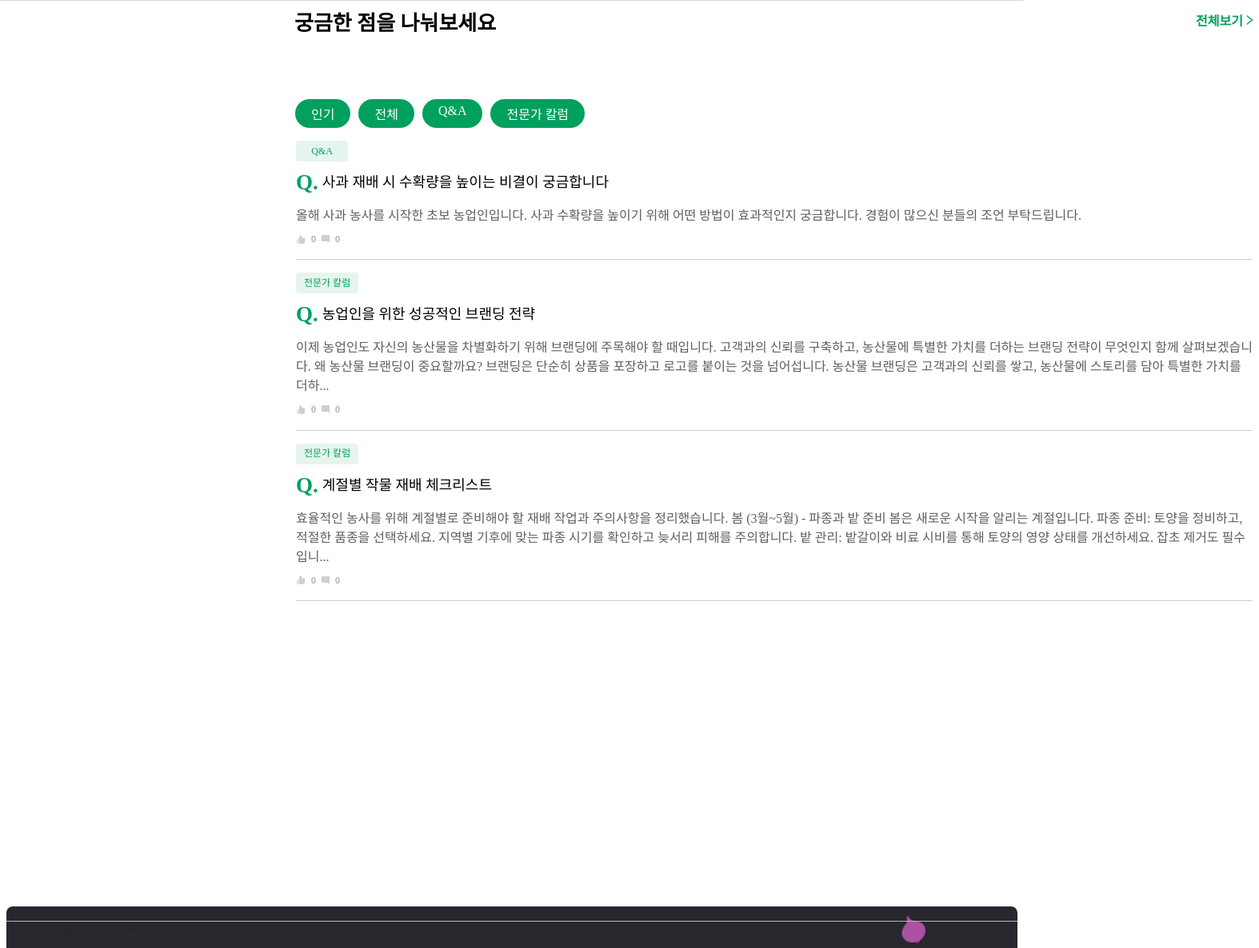
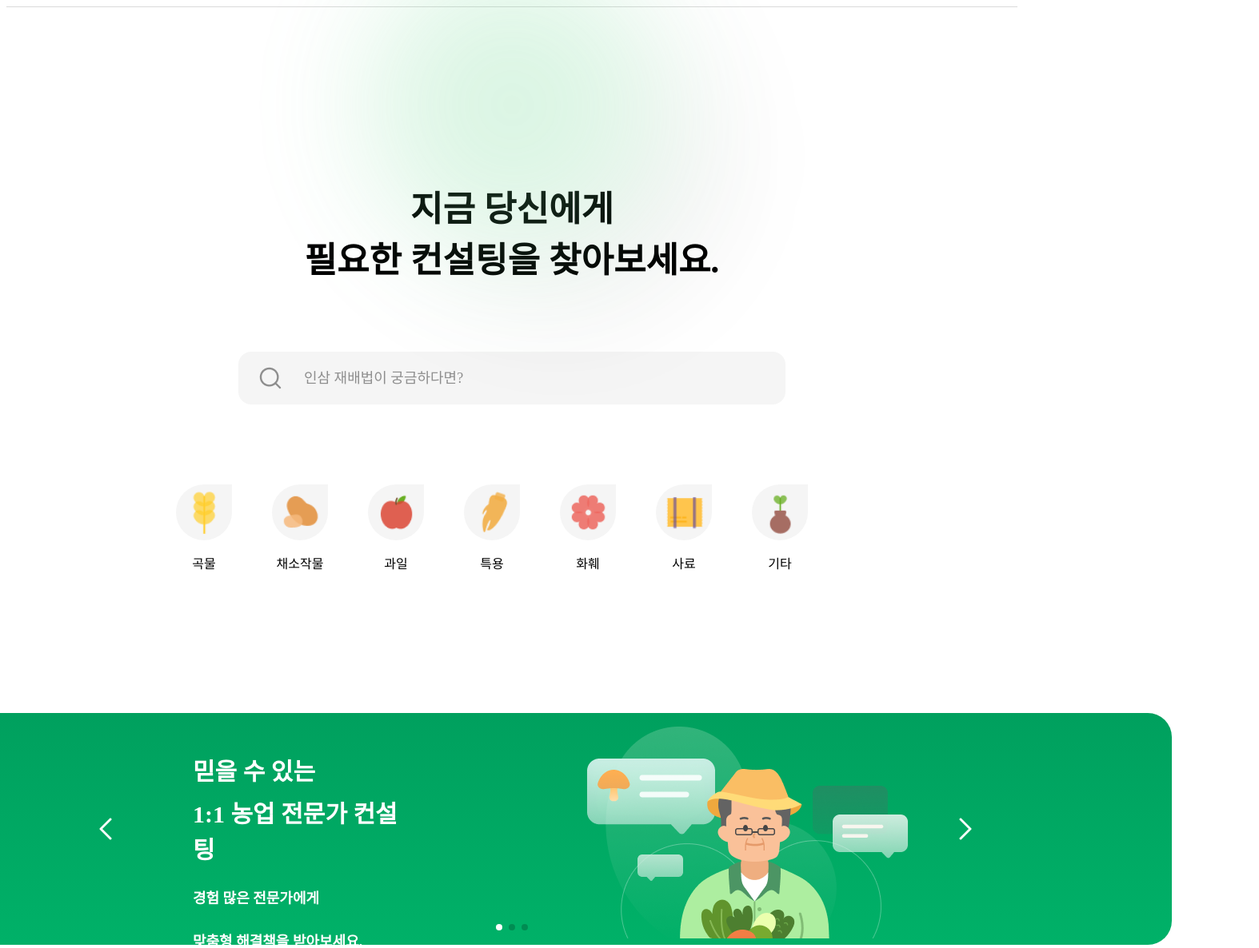
Before and after one commit to Farm-On/FE, a React (Vite) app: page / in a window 1280 px wide. Shown: the part 80-1266 px from the top of the page at 80% size, 1574 px wide, since content can reach past the window. Built offline with nearby package versions, Linux system fonts and the light colour scheme.

Commit message:
feat: 홈 화면 전체 외형 구현 완료

```diff
--- a/src/components/Community.tsx
+++ b/src/components/Community.tsx
@@ -1,71 +1,85 @@
-//홈화면에 있는 커뮤니티 부분
 import * as C from '../styles/MainCommunityStyle';
-import { AiOutlineRight } from "react-icons/ai";
+import { AiOutlineRight } from 'react-icons/ai';
 import { useState } from 'react';
-import CommunityFeed from './Feed';
+import Feed from './Feed';
 
-interface Category{
-    id:string;
-    title:string;
+interface Category {
+  id: string;
+  title: string;
 }
 
-function Community():JSX.Element{
-    const [category,setCategory] = useState<Category[]>([
+const initialCategories: Category[] = [
   {
-            id:'1',
-            title:'인기'
+    id: '1',
+    title: '인기',
   },
   {
-            id:'2',
-            title:'전체'
+    id: '2',
+    title: '전체',
   },
   {
-            id:'3',
-            title:'Q&A'
+    id: '3',
+    title: 'Q&A',
   },
   {
-            id:'4',
-            title:'전문가 칼럼'
-        }
-    ]);
-    return(
-        <>
-            <div>
+    id: '4',
+    title: '전문가 칼럼',
+  },
+];
+
+function Community(): JSX.Element {
+  const [selectedCategory, setSelectedCategory] = useState<string>('1');
+
+  const handleCategoryClick = (id: string) => {
+    setSelectedCategory(id);
+  };
+
+  return (
+    <C.CommunityContainer>
+      <C.ContentWrapper>
         <C.Title>
           <h2>궁금한 점을 나눠보세요</h2>
           <C.ViewAll>
             <h4>전체보기</h4>
-                        <p><AiOutlineRight /></p>
+            <p>
+              <AiOutlineRight />
+            </p>
           </C.ViewAll>
         </C.Title>
 
-                {/*나중에 온클릭 추가*/}
         <C.CategoryWrapper>
-                    {category?.map((category,index)=>{
-                        return(
+          {initialCategories.map((category) => (
             <div key={category.id}>
-                                <C.Category>
+              <C.Category
+                isSelected={selectedCategory === category.id}
+                onClick={() => handleCategoryClick(category.id)}
+              >
                 <p>{category.title}</p>
               </C.Category>
             </div>
-
-                        )
-                    })}
-
+          ))}
         </C.CategoryWrapper>
 
-                {/*일단 하드코딩(데이터 존재 X) */}
-                <CommunityFeed topic='Q&A' headline='사과 재배 시 수확량을 높이는 비결이 궁금합니다' content='올해 사과 농사를 시작한 초보 농업인입니다. 사과 수확량을 높이기 위해 어떤 방법이 효과적인지 궁금합니다. 경험이 많으신 분들의 조언 부탁드립니다.'/>
-                <CommunityFeed topic='전문가 칼럼' headline='농업인을 위한 성공적인 브랜딩 전략' content='이제 농업인도 자신의 농산물을 차별화하기 위해 브랜딩에 주목해야 할 때입니다. 고객과의 신뢰를 구축하고, 농산물에 특별한 가치를 더하는 브랜딩 전략이 무엇인지 함께 살펴보겠습니다. 왜 농산물 브랜딩이 중요할까요? 브랜딩은 단순히 상품을 포장하고 로고를 붙이는 것을 넘어섭니다. 농산물 브랜딩은 고객과의 신뢰를 쌓고, 농산물에 스토리를 담아 특별한 가치를 더하...'/>
-                <CommunityFeed topic='전문가 칼럼' headline='계절별 작물 재배 체크리스트' content='효율적인 농사를 위해 계절별로 준비해야 할 재배 작업과 주의사항을 정리했습니다. 봄 (3월~5월) - 파종과 밭 준비 봄은 새로운 시작을 알리는 계절입니다. 파종 준비: 토양을 정비하고, 적절한 품종을 선택하세요. 지역별 기후에 맞는 파종 시기를 확인하고 늦서리 피해를 주의합니다. 밭 관리: 밭갈이와 비료 시비를 통해 토양의 영양 상태를 개선하세요. 잡초 제거도 필수입니...'/>
-
-
-
-
-
-            </div>
-        </>
-    )
+        <C.FeedWrapper>
+          <Feed
+            topic="Q&A"
+            headline="사과 재배 시 수확량을 높이는 비결이 궁금합니다"
+            content="올해 사과 농사를 시작한 초보 농업인입니다. 사과 수확량을 높이기 위해 어떤 방법이 효과적인지 궁금합니다. 경험이 많으신 분들의 조언 부탁드립니다."
+          />
+          <Feed
+            topic="전문가 칼럼"
+            headline="농업인을 위한 성공적인 브랜딩 전략"
+            content="이제 농업인도 자신의 농산물을 차별화하기 위해 브랜딩에 주목해야 할 때입니다. 고객과의 신뢰를 구축하고, 농산물에 특별한 가치를 더하는 브랜딩 전략이 무엇인지 함께 살펴보겠습니다. 왜 농산물 브랜딩이 중요할까요? 브랜딩은 단순히 상품을 포장하고 로고를 붙이는 것을 넘어섭니다. 농산물 브랜딩은 고객과의 신뢰를 쌓고, 농산물에 스토리를 담아 특별한 가치를 더하..."
+          />
+          <Feed
+            topic="전문가 칼럼"
+            headline="계절별 작물 재배 체크리스트"
+            content="효율적인 농사를 위해 계절별로 준비해야 할 재배 작업과 주의사항을 정리했습니다. 봄 (3월~5월) - 파종과 밭 준비 봄은 새로운 시작을 알리는 계절입니다. 파종 준비: 토양을 정비하고, 적절한 품종을 선택하세요. 지역별 기후에 맞는 파종 시기를 확인하고 늦서리 피해를 주의합니다. 밭 관리: 밭갈이와 비료 시비를 통해 토양의 영양 상태를 개선하세요. 잡초 제거도 필수입니..."
+          />
+        </C.FeedWrapper>
+      </C.ContentWrapper>
+    </C.CommunityContainer>
+  );
 }
 
 export default Community;
--- a/src/components/Feed.tsx
+++ b/src/components/Feed.tsx
@@ -1,41 +1,31 @@
-//커뮤니티 글 낱개 컴포넌트
+import React from 'react';
 import * as C from '../styles/MainCommunityStyle';
 
-interface FeedProps{
-    topic:string;
-    headline:string;
-    content:string;
+interface FeedProps {
+  topic: string;
+  headline: string;
+  content: string;
 }
 
-function Feed({topic,headline,content}:FeedProps): JSX.Element {
+const Feed: React.FC<FeedProps> = ({ topic, headline, content }) => {
   return (
-        <>
-
-            < C.Feeds >
+    <div>
       <C.GreenBox>
         <p>{topic}</p>
       </C.GreenBox>
-
-
-                <C.Headline>
-                    <h2>Q.</h2>
-                    <p>{headline}</p>
-                </C.Headline>
-
+      <C.Headline>{headline}</C.Headline>
       <C.Content>
         <p>{content}</p>
       </C.Content>
-
-
       <C.Interactions>
-                    <C.StyledLike/> <span><p>0</p></span>
-                    <C.StyledComment/> <span><p>0</p></span>
+        <C.StyledLike />
+        <p>0</p>
+        <C.StyledComment />
+        <p>0</p>
       </C.Interactions>
-
-                <C.DividingLine/>
-            </C.Feeds >
-        </>
-    )
-}
+      <C.DividingLine />
+    </div>
+  );
+};
 
 export default Feed;
--- a/src/components/Navbar/index.tsx
+++ b/src/components/Navbar/index.tsx
@@ -3,10 +3,6 @@ import styled from '@emotion/styled';
 import logo from '../../assets/images/logo.png';
 
 const NavContainer = styled.nav`
-  position: fixed;
-  top: 0;
-  left: 0;
-  right: 0;
   height: 80px;
   background: #ffffff;
   border-bottom: 1px solid #dadada;
--- a/src/components/search/banner.tsx
+++ b/src/components/search/banner.tsx
@@ -1,99 +1,154 @@
 import styled from 'styled-components';
-import Page1 from '../../assets/images/page1.png';
-import Page2 from '../../assets/images/page2.png';
-import Page3 from '../../assets/images/page3.png';
 import Farmer from '../../assets/images/farmer.png';
 import Left from '../../assets/images/chevron-left.png';
 import Right from '../../assets/images/chevron-right.png';
-const Container = styled.div`
-  display: flex;
-  margin-top: 6.875rem;
+import { useState } from 'react';
+
+const BannerContainer = styled.div`
+  position: relative;
+  width: 1650px;
+  height: 290px;
+  left: calc(50% - 1650px / 2);
+  margin-top: 40px;
   background: linear-gradient(180deg, #00a05e 0%, #00b168 100%);
   border-radius: 30px;
-  height: 18.125rem;
-  width: 113.125rem;
+  overflow: hidden;
 `;
 
 const TitleContainer = styled.div`
   display: flex;
   flex-direction: column;
-  margin-top: 3.188rem;
-  margin-left: 2.125rem;
+  align-items: flex-start;
+  padding: 0px 0px 0px 34px;
+  gap: 8px;
+  position: absolute;
+  width: 298px;
+  height: 158px;
+  left: 392px;
+  top: 51px;
 `;
 
-const StyledTitle = styled.p`
-  font-size: 1.875em;
-  color: white;
-  margin: 0;
+const StyledTitle = styled.div`
+  width: 264px;
+  font-family: 'Pretendard';
+  font-style: normal;
+  font-weight: 700;
+  font-size: 30px;
+  line-height: 150%;
+  text-transform: uppercase;
+  color: #ffffff;
 `;
 
-const StyledP = styled.p`
-  font-size: 1.125rem;
-  color: white;
-  margin: 0;
-  margin-top: 0.5rem;
-`;
-
-const StyledPage = styled.img`
-  width: 0.5rem;
-  height: 0.5rem;
-  object-fit: cover;
-  margin-right: 0.5rem;
+const StyledP = styled.div`
+  width: 216px;
+  font-family: 'Pretendard';
+  font-style: normal;
+  font-weight: 600;
+  font-size: 18px;
+  line-height: 166%;
+  text-transform: uppercase;
+  color: #ffffff;
+  margin-top: 16px;
 `;
 
 const PageContainer = styled.div`
   display: flex;
-  margin-top: 16.5rem;
-  margin-left: 15.625rem;
+  flex-direction: row;
+  align-items: center;
+  padding: 0px;
+  gap: 8px;
+  position: absolute;
+  width: 40px;
+  height: 8px;
+  left: 50%;
+  transform: translateX(-50%);
+  bottom: 18px;
+`;
+
+const StyledPage = styled.div<{ active?: boolean }>`
+  width: 8px;
+  height: 8px;
+  border-radius: 50%;
+  background: ${(props) => (props.active ? '#FFFFFF' : '#000000')};
+  opacity: ${(props) => (props.active ? 1 : 0.2)};
 `;
 
 const ImgContainer = styled.div`
-  display: flex;
-  margin-left: 10rem;
+  position: absolute;
+  width: 401px;
+  height: 274px;
+  right: 330px;
+  top: 8px;
 `;
 
 const StyledImage = styled.img`
   width: 100%;
   height: 100%;
-  object-fit: cover;
+  object-fit: contain;
 `;
 
-const LeftChevron = styled.img`
-  width: 3rem;
-  height: 3rem;
-  object-fit: cover;
-  margin-top: 7.563rem;
-  margin-left: 18.063rem;
-`;
+const ChevronButton = styled.button<{ direction: 'left' | 'right' }>`
+  position: absolute;
+  top: 50%;
+  transform: translateY(-50%);
+  ${(props) => (props.direction === 'left' ? 'left: 293px;' : 'right: 234px;')}
+  width: 48px;
+  height: 48px;
+  background: none;
+  border: none;
+  padding: 0;
+  cursor: pointer;
+  z-index: 2;
 
-const RightChevron = styled.img`
-  width: 3rem;
-  height: 3rem;
-  object-fit: cover;
-  margin-top: 7.563rem;
-  margin-left: 3rem;
+  img {
+    width: 100%;
+    height: 100%;
+    object-fit: contain;
+  }
 `;
 
 const Banner = () => {
+  const [currentSlide, setCurrentSlide] = useState(0);
+
+  const handlePrevSlide = () => {
+    setCurrentSlide((prev) => (prev === 0 ? 2 : prev - 1));
+  };
+
+  const handleNextSlide = () => {
+    setCurrentSlide((prev) => (prev === 2 ? 0 : prev + 1));
+  };
+
   return (
-    <Container>
-      <LeftChevron src={Left} alt="left" />
+    <BannerContainer>
+      <ChevronButton direction="left" onClick={handlePrevSlide}>
+        <img src={Left} alt="left" />
+      </ChevronButton>
+
       <TitleContainer>
         <StyledTitle>믿을 수 있는</StyledTitle>
         <StyledTitle>1:1 농업 전문가 컨설팅</StyledTitle>
         <StyledP>경험 많은 전문가에게</StyledP>
         <StyledP>맞춤형 해결책을 받아보세요.</StyledP>
       </TitleContainer>
-      <PageContainer>
-        <StyledPage src={Page1} alt="page1" />
-        <StyledPage src={Page2} alt="page2" />
-        <StyledPage src={Page3} alt="page3" />
-      </PageContainer>
+
       <ImgContainer>
         <StyledImage src={Farmer} alt="farmer" />
       </ImgContainer>
-      <RightChevron src={Right} alt="right" />
-    </Container>
+
+      <PageContainer>
+        {[0, 1, 2].map((index) => (
+          <StyledPage
+            key={index}
+            active={currentSlide === index}
+            onClick={() => setCurrentSlide(index)}
+          />
+        ))}
+      </PageContainer>
+
+      <ChevronButton direction="right" onClick={handleNextSlide}>
+        <img src={Right} alt="right" />
+      </ChevronButton>
+    </BannerContainer>
   );
 };
 
--- a/src/components/search/search.tsx
+++ b/src/components/search/search.tsx
@@ -2,18 +2,28 @@ import styled from 'styled-components';
 import Category from './category';
 import SearchImg from '../../assets/images/search.png';
 import Banner from './banner';
+
 const Container = styled.div`
+  width: 100%;
   display: flex;
   flex-direction: column;
   align-items: center;
   position: relative;
-  overflow: hidden;
+`;
+
+const SearchSection = styled.div`
+  width: 1200px;
+  display: flex;
+  flex-direction: column;
+  align-items: center;
+  position: relative;
+  z-index: 1;
 `;
 
 const BackgroundBlur = styled.div`
   position: absolute;
-  width: 25rem;
-  height: 25rem;
+  width: 400px;
+  height: 400px;
   opacity: 0.6;
   background: radial-gradient(
     100% 100% at 50% 50%,
@@ -23,72 +33,93 @@ const BackgroundBlur = styled.div`
   box-shadow: 66px 66px 66px rgba(0, 0, 0, 0.1);
   border-radius: 9999px;
   filter: blur(66px);
-  z-index: 0; /* 컨텐츠 뒤에 배치 */
-  margin-top: -9.875rem;
-`;
-
-const ContentWrapper = styled.div`
-  display: flex;
-  flex-direction: column;
-  align-items: center;
-  z-index: 1; /* 배경보다 위에 배치 */
+  z-index: 0;
+  top: -158px;
+  left: 50%;
+  transform: translateX(-50%);
 `;
 
 const Title1 = styled.h1`
-  font-size: 2.75rem;
+  font-family: 'Pretendard';
+  font-size: 44px;
   font-weight: bold;
+  margin: 0;
   margin-top: 137px;
-  margin-bottom: 0;
+  text-align: center;
 `;
 
 const Title2 = styled.h1`
-  font-size: 2.75rem;
+  font-family: 'Pretendard';
+  font-size: 44px;
   font-weight: bold;
   margin: 0;
-  margin-top: 0;
   margin-bottom: 86px;
+  text-align: center;
 `;
 
 const SearchBar = styled.div`
   display: flex;
   align-items: center;
-  width: 42.75rem;
-  height: 4.125rem;
+  width: 684px;
+  height: 66px;
   background-color: #f5f5f5;
-  border-radius: 1vw;
+  border-radius: 16px;
+  margin-bottom: 40px;
 `;
 
 const StyledImage = styled.img`
-  width: 2rem;
-  height: 2rem;
-  object-fit: cover;
-  margin-left: 1.5rem;
+  width: 32px;
+  height: 32px;
+  object-fit: contain;
+  margin-left: 24px;
 `;
 
 const Input = styled.input`
   width: 100%;
+  height: 100%;
   border: none;
   outline: none;
-  font-size: 1.125rem;
+  font-family: 'Pretendard';
+  font-size: 18px;
   color: #8e8e8e;
   background: none;
-  margin-left: 1rem;
+  margin: 0 24px;
+
+  &::placeholder {
+    color: #8e8e8e;
+  }
+`;
+
+const BannerContainer = styled.div`
+  width: 100%;
+  margin-top: 80px;
+`;
+
+const CategoryContainer = styled.div`
+  width: 100%;
+  display: flex;
+  justify-content: center;
+  margin-bottom: 40px;
 `;
 
 const Search = () => {
   return (
     <Container>
-      <BackgroundBlur />
-      <ContentWrapper>
-        <Title1>지금 당신에게 </Title1>
+      <SearchSection>
+        <BackgroundBlur />
+        <Title1>지금 당신에게</Title1>
         <Title2>필요한 컨설팅을 찾아보세요.</Title2>
         <SearchBar>
-          <StyledImage src={SearchImg} alt="Grain" />
+          <StyledImage src={SearchImg} alt="Search" />
           <Input placeholder="인삼 재배법이 궁금하다면?" />
         </SearchBar>
-        <Category />
+        <CategoryContainer>
+          <Category />
+        </CategoryContainer>
+      </SearchSection>
+      <BannerContainer>
         <Banner />
-      </ContentWrapper>
+      </BannerContainer>
     </Container>
   );
 };
--- a/src/pages/Home/index.tsx
+++ b/src/pages/Home/index.tsx
@@ -3,29 +3,78 @@ import Navbar from '../../components/Navbar';
 import Footer from '../../components/Footer';
 import InquiryBanner from '../../components/InquiryBanner';
 import Community from '../../components/Community';
+import { Trendings } from '../../components/Home_3';
+import Search from '../../components/search/search';
 
 const HomeContainer = styled.div`
   width: 100%;
   min-height: 100vh;
-  background: white;
+  display: flex;
+  flex-direction: column;
   position: relative;
+  padding-top: 80px; // Height of Navbar
+  padding-bottom: 180px; // Height of Footer
 `;
 
-const Content = styled.div`
-  padding-top: 80px;
-  padding-bottom: 382px; // Footer + InquiryBanner height
+const MainContent = styled.div`
+  flex: 1;
+  display: flex;
+  flex-direction: column;
+`;
+
+const Section = styled.div`
+  width: 100%;
+  max-width: 1200px;
+  margin: 0 auto;
+  padding: 0 20px;
+`;
+
+const SearchSection = styled(Section)`
+  margin-bottom: 120px;
+`;
+
+const CommunitySection = styled(Section)`
+  margin-bottom: 120px;
+`;
+
+const TrendingsSection = styled(Section)`
+  margin-bottom: 120px;
+`;
+
+const BannerSection = styled(Section)`
+  margin-bottom: 120px;
+`;
+
+const FooterWrapper = styled.div`
+  position: absolute;
+  bottom: 0;
+  width: 100%;
 `;
 
 const Home = () => {
   return (
-    <HomeContainer>
+    <>
       <Navbar />
-      <Content>
-        <Community />
-      </Content>
-      <InquiryBanner />
-      <Footer />
-    </HomeContainer>
+      <HomeContainer>
+        <MainContent>
+          <SearchSection>
+            <Search />
+          </SearchSection>
+          <CommunitySection>
+            <Community />
+          </CommunitySection>
+          <TrendingsSection>
+            <Trendings />
+          </TrendingsSection>
+          <BannerSection>
+            <InquiryBanner />
+          </BannerSection>
+        </MainContent>
+        <FooterWrapper>
+          <Footer />
+        </FooterWrapper>
+      </HomeContainer>
+    </>
   );
 };
 
--- a/src/styles/MainCommunityStyle.tsx
+++ b/src/styles/MainCommunityStyle.tsx
@@ -1,147 +1,169 @@
-//홈화면에 있는 커뮤니티 스타일
-import styled from "styled-components";
-import { AiFillLike } from "react-icons/ai";
-import { MdModeComment } from "react-icons/md";
+import styled from 'styled-components';
+import { AiFillLike } from 'react-icons/ai';
+import { MdModeComment } from 'react-icons/md';
+
+export const CommunityContainer = styled.div`
+  width: 100%;
+  display: flex;
+  justify-content: center;
+  padding-top: 120px;
+`;
+
+export const ContentWrapper = styled.div`
+  width: 1200px;
+`;
 
 export const StyledLike = styled(AiFillLike)`
-    color:rgba(206, 206, 206, 1);
-    width:13.05px;
-    height:13.26px;
-`
+  color: rgba(206, 206, 206, 1);
+  width: 13.05px;
+  height: 13.26px;
+`;
+
 export const StyledComment = styled(MdModeComment)`
-    color:rgba(206, 206, 206, 1);
-    width:12px;
-    height:14px;
-`
+  color: rgba(206, 206, 206, 1);
+  width: 12px;
+  height: 14px;
+`;
 
 export const Title = styled.div`
-    width:1206px;
-    padding-left:360px;
-    display:flex;
-    justify-content:space-between;
-    h2{
-        font-family:'PretendardSemiBold';
-        font-size:26px;
-        margin:0;
+  width: 100%;
+  display: flex;
+  justify-content: space-between;
+  align-items: center;
+  margin-bottom: 40px;
+  h2 {
+    font-family: 'PretendardSemiBold';
+    font-size: 26px;
+    margin: 0;
   }
-`
+`;
+
 export const ViewAll = styled.div`
-    display:flex;
-    justify-content:center;
-    align-items:center;
-    cursor:pointer;
-    h4{
-        font-family:'PretendardMedium';
-        margin:0;
-        font-size:16px;
-        line-height:24px;
-        color:rgba(0, 160, 94, 1);
+  display: flex;
+  justify-content: center;
+  align-items: center;
+  cursor: pointer;
+  h4 {
+    font-family: 'PretendardMedium';
+    margin: 0;
+    font-size: 16px;
+    line-height: 24px;
+    color: rgba(0, 160, 94, 1);
   }
-    p{
-        margin:0;
-        width:20px;
-        height:20px;
-        color:rgba(0, 160, 94, 1);
+  p {
+    margin: 0;
+    width: 20px;
+    height: 20px;
+    color: rgba(0, 160, 94, 1);
   }
-`
+`;
+
 export const CategoryWrapper = styled.div`
-    padding-left:361px;
-    width:353px;
-    height:36px;
-    display:flex;
-    gap:10px;
-    padding-top:79px;
+  width: 100%;
+  display: flex;
+  gap: 10px;
+  margin-bottom: 40px;
+`;
 
-`
-export const Category = styled.div`
-    margin:0;
-    min-width:68px;
-    width:fit-content;
-    height:36px;
-    border-radius:71.01px;
-    background-color:rgba(0, 160, 94, 1);
-    display:flex;
-    justify-content:center;
-    align-items:center;
-    cursor:pointer;
-    p{
-        color:rgba(255, 255, 255, 1);
-        font-size:16px;
-        font-family:'PretendardRegular';
-        white-space:nowrap;
-        margin:0;
-        height:24px;
-        padding-left:20px;
-        padding-right:20px;
+interface CategoryProps {
+  isSelected: boolean;
 }
-`
-export const Feeds = styled.div`
-    margin-left:362px;
-    margin-top:16px;
-    margin-bottom:0px;
-    width:1196px;
-    height:auto;
-`
+
+export const Category = styled.div<CategoryProps>`
+  margin: 0;
+  min-width: 68px;
+  width: fit-content;
+  height: 36px;
+  border-radius: 71.01px;
+  background-color: ${(props) => (props.isSelected ? 'rgba(0, 160, 94, 1)' : '#F5F5F5')};
+  display: flex;
+  justify-content: center;
+  align-items: center;
+  cursor: pointer;
+  transition: all 0.2s ease-in-out;
+
+  p {
+    color: ${(props) => (props.isSelected ? '#FFFFFF' : '#8E8E8E')};
+    font-size: 16px;
+    font-family: 'PretendardRegular';
+    white-space: nowrap;
+    margin: 0;
+    height: 24px;
+    padding-left: 20px;
+    padding-right: 20px;
+  }
+
+  &:hover {
+    background-color: ${(props) => !props.isSelected && '#E5E5E5'};
+  }
+`;
+
+export const FeedWrapper = styled.div`
+  width: 100%;
+`;
 
 export const GreenBox = styled.div`
-    width:fit-content;
-    min-width:45px;
+  width: fit-content;
+  min-width: 45px;
   padding: 0 10px;
-    height:26px;
-    background-color:rgba(0, 160, 94, 0.1);
-    display:flex;
-    justify-content:center;
-    align-items:center;
-    border-radius:4px;
+  height: 26px;
+  background-color: rgba(0, 160, 94, 0.1);
+  display: flex;
+  justify-content: center;
+  align-items: center;
+  border-radius: 4px;
 
-    p{
-        color:rgba(0, 160, 94, 1);
-        font-size:12px;
-        font-family:'PretendardSemiBold';
-        line-height:14.32px;
+  p {
+    color: rgba(0, 160, 94, 1);
+    font-size: 12px;
+    font-family: 'PretendardSemiBold';
+    line-height: 14.32px;
     white-space: nowrap;
   }
-`
+`;
+
 export const Headline = styled.div`
-    display:flex;
-    align-items:center;
-    gap:5px;
-    font-family:'PretendardSemiBold';
-    height:54px;
-    font-size:18px;
-    line-height:29.88px;
-    margin:0;
-    cursor:pointer;
-    h2{
+  display: flex;
+  align-items: center;
+  gap: 5px;
+  font-family: 'PretendardSemiBold';
+  height: 54px;
+  font-size: 18px;
+  line-height: 29.88px;
+  margin: 0;
+  cursor: pointer;
+  &:hover {
+    color: rgba(0, 160, 94, 1);
+  }
+`;
 
-        color:rgba(0, 160, 94, 1);
+export const Content = styled.div`
+  padding: 0;
+  margin: 0;
+  p {
+    margin: 0;
+    font-size: 16px;
+    font-family: 'PretendardMedium';
+    color: rgba(94, 94, 94, 1);
   }
-`
-export const Content = styled.div`
-    padding:0;
-    margin:0;
-    p{
-        margin:0;
-        font-size:16px;
-        font-family:'PretendardMedium';
-        color:rgba(94, 94, 94, 1);
+`;
+
+export const Interactions = styled.div`
+  display: flex;
+  gap: 6px;
+  align-items: center;
+  margin-top: 6px;
+  p {
+    color: rgba(142, 142, 142, 1);
+    font-size: 12px;
+    font-family: 'PretendardRegular';
+    line-height: 14.32px;
   }
-`
-export const Interactions = styled.div`
-    display:flex;
-    gap:6px;
-    align-items:center;
-    p{
-        color:rgba(142, 142, 142, 1);
-        font-size:12px;
-        font-family:'PretendardRegular';
-        line-height:14.32px;
-    }
-`
+`;
 
 export const DividingLine = styled.div`
-    width:1196px;
-    height:1px;
-    background-color:rgba(206, 206, 206, 1);
-    margin-top:6px;
-`
+  width: 100%;
+  height: 1px;
+  background-color: rgba(206, 206, 206, 1);
+  margin: 14px 0;
+`;
```
Lines whose indentation alone changed are shown as unchanged.
